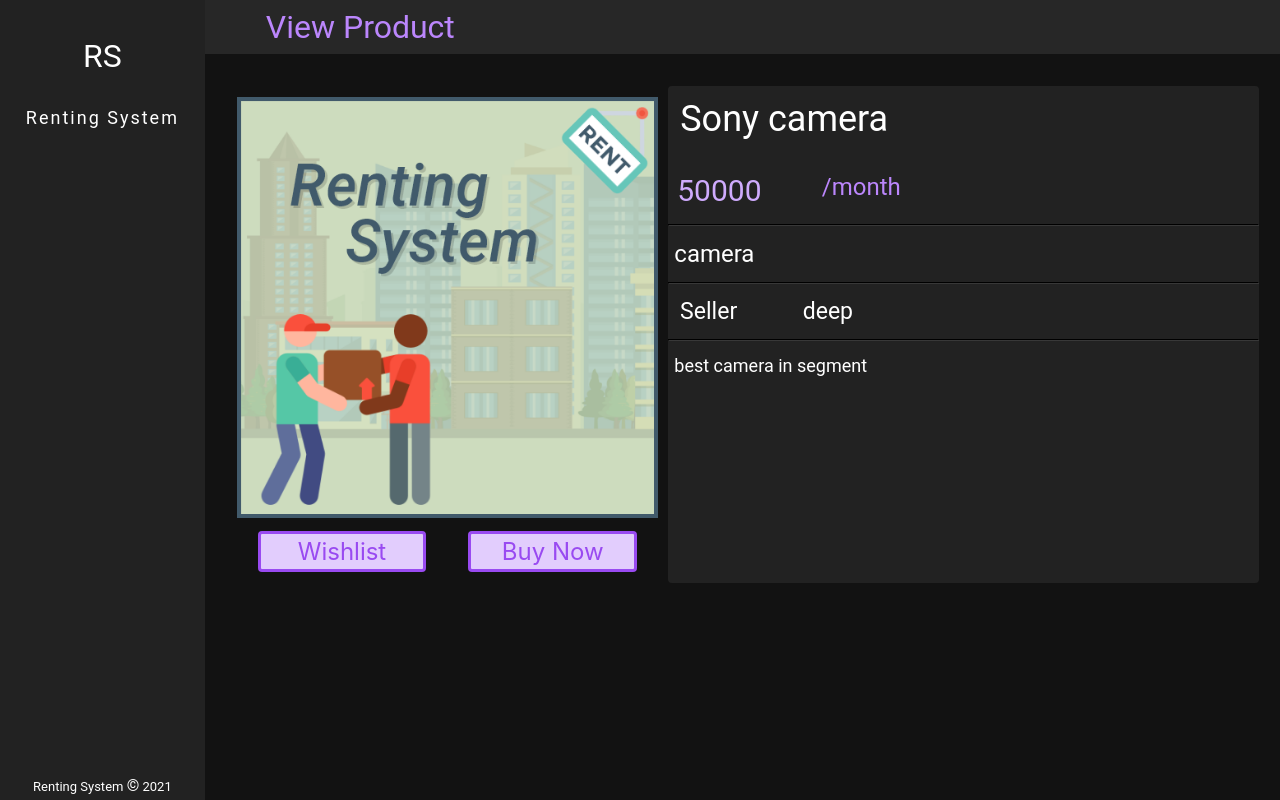
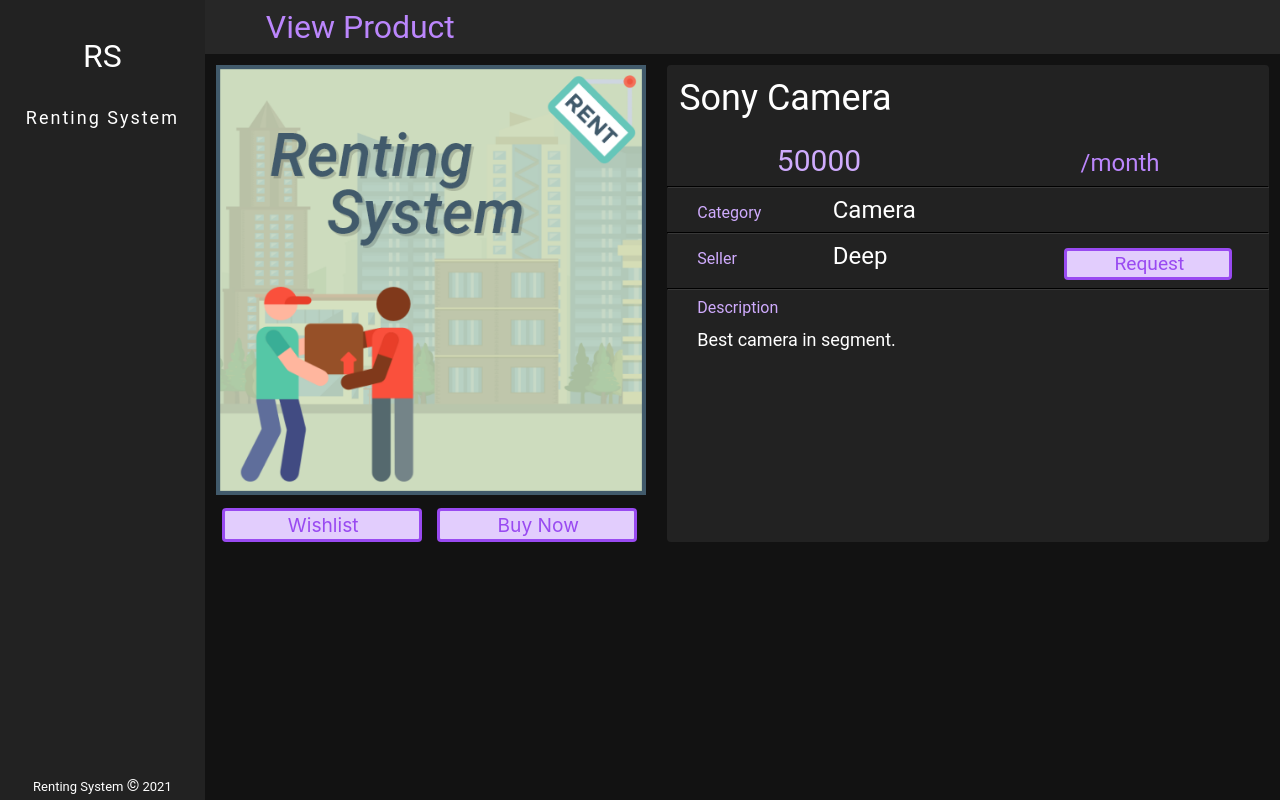
Before and after one commit to ParthSantoki01/Renting-System-Frontend, a React (Create React App) app: page /buyer/product in a window 1280 px wide. Built offline with nearby package versions, Linux system fonts and the light colour scheme.

Commit message:
Update changes in Buyer Pages

```diff
--- a/src/App.js
+++ b/src/App.js
@@ -33,7 +33,7 @@
         <div className='App'>
             <Router>
                 <div className='Drawer'>
-                    <Drawer page={SELLER_LOGIN} />
+                    <Drawer page={BUYER_LOGIN} />
                 </div>
                 <div className='Main-body'>
                     <Switch>
--- a/src/Components/Button/Button.js
+++ b/src/Components/Button/Button.js
@@ -4,8 +4,12 @@
 const Button = (props) => {
     return (
         <div className='Button-main'>
+            <div className='Button-body'>
+                <div className='Button-icon-body'>
                     <Icon icon={props.icon} className='Button-main-icon' />
+                </div>
                 <p className='Button-name'> {props.name}</p>
+            </div>
         </div>
     );
 };
--- a/src/Components/Button/style.css
+++ b/src/Components/Button/style.css
@@ -1,26 +1,40 @@
 .Button-main {
-    width: 200%;
+    width: 100%;
+}
+.Button-body {
+    width: 90%;
+    margin-left: 3%;
+    background-color: #e2cdfd;
+    cursor: pointer;
     border: 3px solid #994af1;
     border-radius: 4px;
     display: flex;
-    align-items: center;
     justify-content: center;
-    margin: 0% 5%;
-    background-color: #e2cdfd;
-    cursor: pointer;
+    padding-top: 1%;
+    padding-bottom: 1%;
 }
 .Button-main:hover {
     transform: scale(1.1);
     transition: 0.5s;
 }
+.Button-icon-body {
+    align-items: center;
+    padding: 0;
+    margin: 0;
+    display: flex;
+    justify-content: center;
+}
 .Button-main-icon {
-    font-size: 1.5rem;
+    margin: 0;
+    padding: 0;
+    margin-right: 1.5%;
+    font-size: larger;
     color: #994af1;
-    text-align: center;
 }
 .Button-name {
     margin: 0;
     padding: 0;
-    padding: 2%;
-    font-size: 24px;
+    margin-left: 1.5%;
+    font-size: larger;
+    color: #994af1;
 }
--- a/src/Components/Header/style.css
+++ b/src/Components/Header/style.css
@@ -8,7 +8,7 @@
 
 .SearchHeader-body {
     display: flex;
-    background-color: #333333;
+    background-color: #121212;
     width: 50%;
     margin-left: 5%;
     align-items: center;
@@ -17,10 +17,10 @@
 
 .SearchHeader-search {
     flex: 9;
-    background-color: #333333;
+    background-color: #121212;
     color: white;
-    font-size: 18px;
-    padding: 1.25%;
+    font-size: 16px;
+    padding: 1%;
     letter-spacing: 1px;
     font-family: Roboto;
     border: none;
@@ -34,7 +34,7 @@
 }
 
 .SearchHeader-search-icon {
-    font-size: 2rem;
+    font-size: 1.75rem;
     color: #bb86fc;
     flex: 1;
 }
--- a/src/Pages/Buyer/BuyerAddresses.js
+++ b/src/Pages/Buyer/BuyerAddresses.js
@@ -5,7 +5,7 @@
 
 const BuyerAddresses = () => {
     const cards = [];
-    for (var i = 0; i < 20; i++) {
+    for (var i = 0; i < 5; i++) {
         cards.push(<AddressCard />);
     }
     return (
--- a/src/Pages/Buyer/BuyerCheckout.js
+++ b/src/Pages/Buyer/BuyerCheckout.js
@@ -11,23 +11,31 @@
             <TitleHeader name={'Checkout Product'} />
             <div className='BuyerCheckout-main'>
                 <div className='BuyerCheckout-title'>{props.title}</div>
-                <div className='BuyerCheckout-description'>
-                    {props.description}
+                <hr />
+                <div className='BuyerChekout-description'>
+                    <div className='BuyerCheckout-description-title'>
+                        {'Description'}
+                    </div>
+                    <div className='BuyerCheckout-description-content'>
+                        {props.description}
+                    </div>
                 </div>
+                <hr />
                 <div className='BuyerCheckout-address'>
                     <div className='BuyerCheckout-add'>Address</div>
                     <div className='BuyerCheckout-Buyeraddress'>
                         {props.address}
                     </div>
                 </div>
+                <hr />
                 <div className='BuyerCheckout-confirmdiv'>
                     <input type='checkbox' className='BuyerCheckout-check' />
                     <span className='BuyerCheckout-confirm'>
                         Confirm Paymant
                     </span>
+                    <span className='BuyerCheckout-total'>{'Total'}</span>
                     <div className='BuyerCheckoutPrice'>{props.price}</div>
                 </div>
-
                 <div className='BuyerCheckout-buttons'>
                     <Button icon={backspaceOutline} name={'Cancel'} />
                     <Button
@@ -42,7 +50,7 @@
 
 BuyerCheckout.defaultProps = {
     address: 'abc , dhrol',
-    title: 'Sony camera',
+    title: 'Sony Camera',
     description: 'best in segment',
     price: 50000,
 };
--- a/src/Pages/Buyer/BuyerViewProduct.js
+++ b/src/Pages/Buyer/BuyerViewProduct.js
@@ -5,6 +5,7 @@
 import Button from '../../Components/Button/Button';
 import heartIcon from '@iconify-icons/mdi/heart';
 import cartIcon from '@iconify-icons/mdi/cart';
+import mapMarkerPlus from '@iconify-icons/mdi/map-marker-plus';
 
 const BuyerViewProduct = (props) => {
     return (
@@ -36,18 +37,33 @@
                     </div>
                     <hr />
                     <div className='BuyerViewProduct-category'>
-                        {props.category}
+                        <div className='BuyerViewProduct-category-text'>
+                            {'Category'}
+                        </div>
+                        <div className='BuyerViewProduct-category-type'>
+                            {props.category}
+                        </div>
                     </div>
                     <hr />
                     <div className='BuyerViewProduct-seller-details'>
-                        <div className='BuyerViewProduct-seller'>Seller</div>
+                        <div className='BuyerViewProduct-seller'>
+                            {'Seller'}
+                        </div>
                         <div className='BuyerViewProduct-sellername'>
                             {props.seller}
+                        </div>
+                        <div className='BuyerViewProduct-seller-button'>
+                            <Button icon={mapMarkerPlus} name={'Request'} />
                         </div>
                     </div>
                     <hr />
                     <div className='BuyerViewProduct-description'>
-                        {props.description}
+                        <div className='BuyerViewProduct-description-title'>
+                            {'Description'}
+                        </div>
+                        <div className='BuyerViewProduct-description-content'>
+                            {props.description}
+                        </div>
                     </div>
                 </div>
             </div>
@@ -56,12 +72,12 @@
 };
 
 BuyerViewProduct.defaultProps = {
-    title: 'Sony camera',
+    title: 'Sony Camera',
     price: 50000,
     formatofPrice: '/month',
-    category: 'camera',
-    seller: 'deep',
-    description: 'best camera in segment ',
+    category: 'Camera',
+    seller: 'Deep',
+    description: 'Best camera in segment.',
 };
 
 export default BuyerViewProduct;
--- a/src/Pages/Buyer/style.css
+++ b/src/Pages/Buyer/style.css
@@ -16,22 +16,19 @@
 
 .BuyerViewProduct-body {
     display: flex;
-    flex-direction: row;
-    margin-top: 1%;
-    padding: 2%;
 }
 
 .BuyerViewProduct-sub {
     flex: 7;
     background-color: #222222;
     border-radius: 4px;
-    margin: 0% auto;
+    margin: 1%;
 }
 .BuyerViewProduct-imagediv {
     flex: 5;
     display: flex;
     flex-direction: column;
-    padding: 1%;
+    margin: 1%;
 }
 .BuyerViewProduct-imagesub {
     position: sticky;
@@ -53,61 +50,85 @@
 
 .BuyerViewProduct-pricediv {
     font-family: Roboto;
-    padding: 1%;
-    padding-right: 50%;
     display: flex;
     margin-top: 2%;
+    align-items: baseline;
+    justify-content: space-around;
 }
 .BuyerViewProduct-price {
     font-size: 30px;
     color: #cfabfd;
     font-family: Roboto;
-    padding: 1%;
-    flex: 1;
 }
 
 .BuyerViewProduct-formatprice {
     font-size: 24px;
     font-family: Roboto;
     color: #bb86fc;
-    flex: 1;
-    padding: 1%;
 }
 
 .BuyerViewProduct-category {
+    width: 90%;
+    margin-left: 5%;
+    display: flex;
+    align-items: baseline;
+}
+
+.BuyerViewProduct-category-text {
+    font-size: 16px;
+    font-family: Roboto;
+    color: #cfabfd;
+    flex: 1;
+}
+
+.BuyerViewProduct-category-type {
     font-size: 24px;
     font-family: Roboto;
     color: white;
-    padding: 1%;
+    flex: 3;
 }
 
-.BuyerViewProduct-description {
+.BuyerViewProduct-seller-details {
+    font-family: Roboto;
+    width: 90%;
+    display: flex;
+    margin-left: 5%;
+    align-items: baseline;
+}
+
+.BuyerViewProduct-seller {
+    font-size: 16px;
+    font-family: Roboto;
+    color: #cfabfd;
+    flex: 3;
+}
+
+.BuyerViewProduct-sellername {
+    font-size: 24px;
+    font-family: Roboto;
+    color: white;
+    flex: 5;
+}
+
+.BuyerViewProduct-seller-button {
+    flex: 4;
+}
+
+.BuyerViewProduct-description-title {
+    font-size: 16px;
+    font-family: Roboto;
+    color: #cfabfd;
+    width: 90%;
+    margin-left: 5%;
+}
+
+.BuyerViewProduct-description-content {
     font-size: large;
     font-family: Roboto;
     color: white;
-    padding: 1%;
-}
-
-.BuyerViewProduct-seller-details {
-    font-size: larger;
-    font-family: Roboto;
-    color: white;
-    padding: 1%;
-    display: flex;
-}
-.BuyerViewProduct-seller {
-    font-size: larger;
-    font-family: Roboto;
-    color: white;
-    padding: 0% 1%;
-    flex: 1;
-}
-.BuyerViewProduct-sellername {
-    font-size: larger;
-    font-family: Roboto;
-    color: white;
-    padding: 0% 1%;
-    flex: 4;
+    margin-top: 2%;
+    width: 90%;
+    margin-left: 5%;
 }
 
 .BuyerViewProduct-buttons {
@@ -125,44 +146,65 @@
 /* Buyer checkout page */
 
 .BuyerCheckout-main {
-    margin: auto;
     margin-top: 3%;
     margin-bottom: 3%;
-    width: 90%;
+    margin-left: 3%;
+    width: 94%;
     font-family: Roboto;
     color: white;
     background-color: #222222;
     border-radius: 4px;
-    padding: 2%;
 }
 
 .BuyerCheckout-title {
     font-size: 36px;
-    padding: 1%;
+    padding: 2%;
 }
 
-.BuyerCheckout-description {
-    padding: 1%;
-    font-size: 18px;
+.BuyerCheckout-description-title {
+    font-size: 16px;
+    font-family: Roboto;
+    color: #cfabfd;
+    width: 94%;
+    margin-left: 3%;
+    margin-top: 1%;
+}
+
+.BuyerCheckout-description-content {
+    font-size: 20px;
+    font-family: Roboto;
+    color: white;
+    margin-top: 1%;
+    width: 94%;
+    margin-left: 3%;
 }
 
 .BuyerCheckout-address {
-    font-size: 24px;
-    padding: 1%;
     margin-top: 1%;
     display: flex;
+    width: 94%;
+    margin-left: 3%;
+    align-items: baseline;
 }
+
 .BuyerCheckout-add {
     flex: 1;
+    color: #cfabfd;
 }
+
 .BuyerCheckout-Buyeraddress {
     flex: 5;
+    font-size: 22px;
+    color: white;
 }
+
 .BuyerCheckout-confirmdiv {
     display: flex;
     font-size: larger;
-    padding: 1%;
-    margin-top: 2%;
+    margin-top: 1%;
+    align-items: center;
+    width: 94%;
+    margin-left: 3%;
 }
 
 .BuyerCheckout-confirmdiv input {
@@ -175,16 +217,25 @@
 
 .BuyerCheckout-confirm {
     flex: 15;
+    font-size: 20px;
+}
+
+.BuyerCheckout-total {
+    flex: 2;
+    color: #cfabfd;
+    font-size: 16px;
 }
 
 .BuyerCheckoutPrice {
     flex: 5;
-    color: #bb86fc;
+    color: white;
     font-size: 36px;
 }
 
 .BuyerCheckout-buttons {
-    margin-top: 2%;
     color: #994af1;
     display: flex;
+    width: 90%;
+    margin-left: 5%;
+    padding: 2% 0%;
 }
--- a/src/Pages/General/Dashboard.js
+++ b/src/Pages/General/Dashboard.js
@@ -5,7 +5,7 @@
 
 const Dashboard = () => {
     const cards = [];
-    for (var i = 0; i < 20; i++) {
+    for (var i = 0; i < 8; i++) {
         cards.push(<ProductCard key={i} />);
     }
 
```
Also changed, not shown: src/Components/Cardview/style.css (+7 -11 lines). Lines whose indentation alone changed are shown as unchanged.
